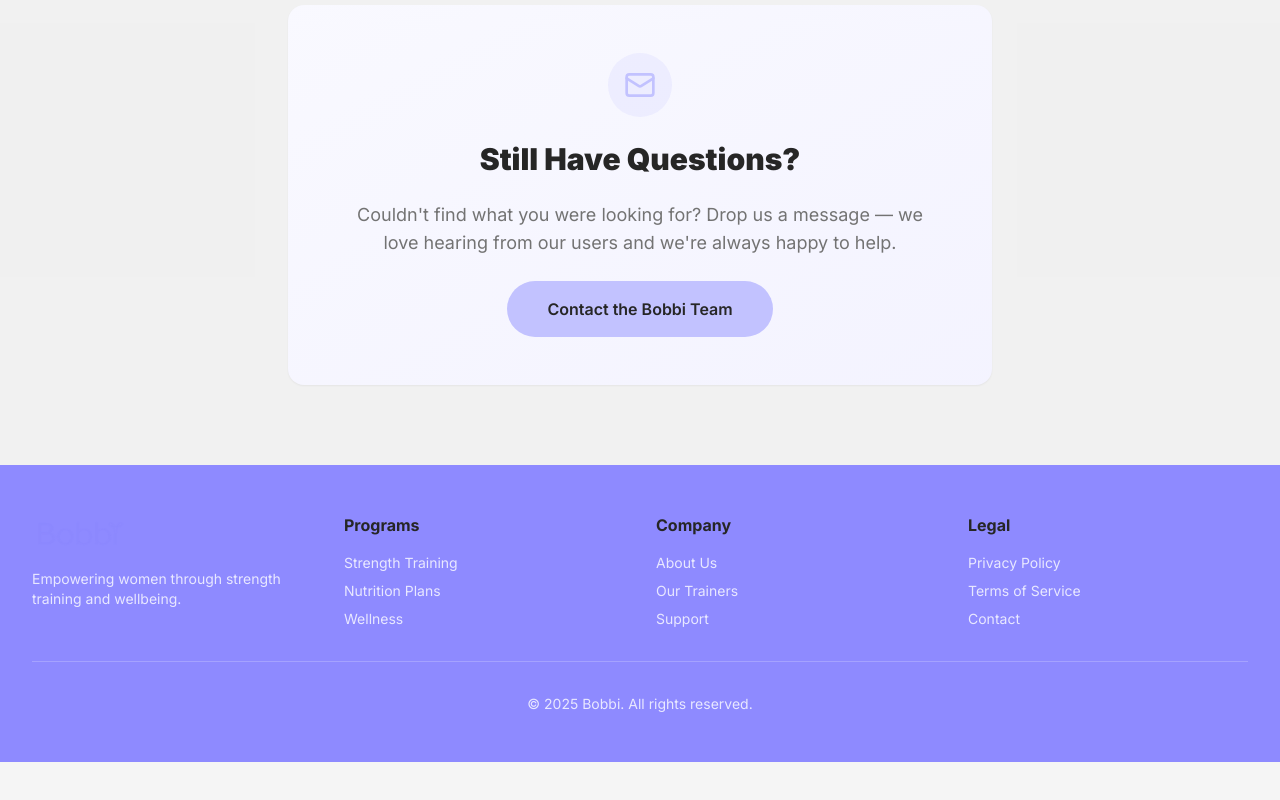
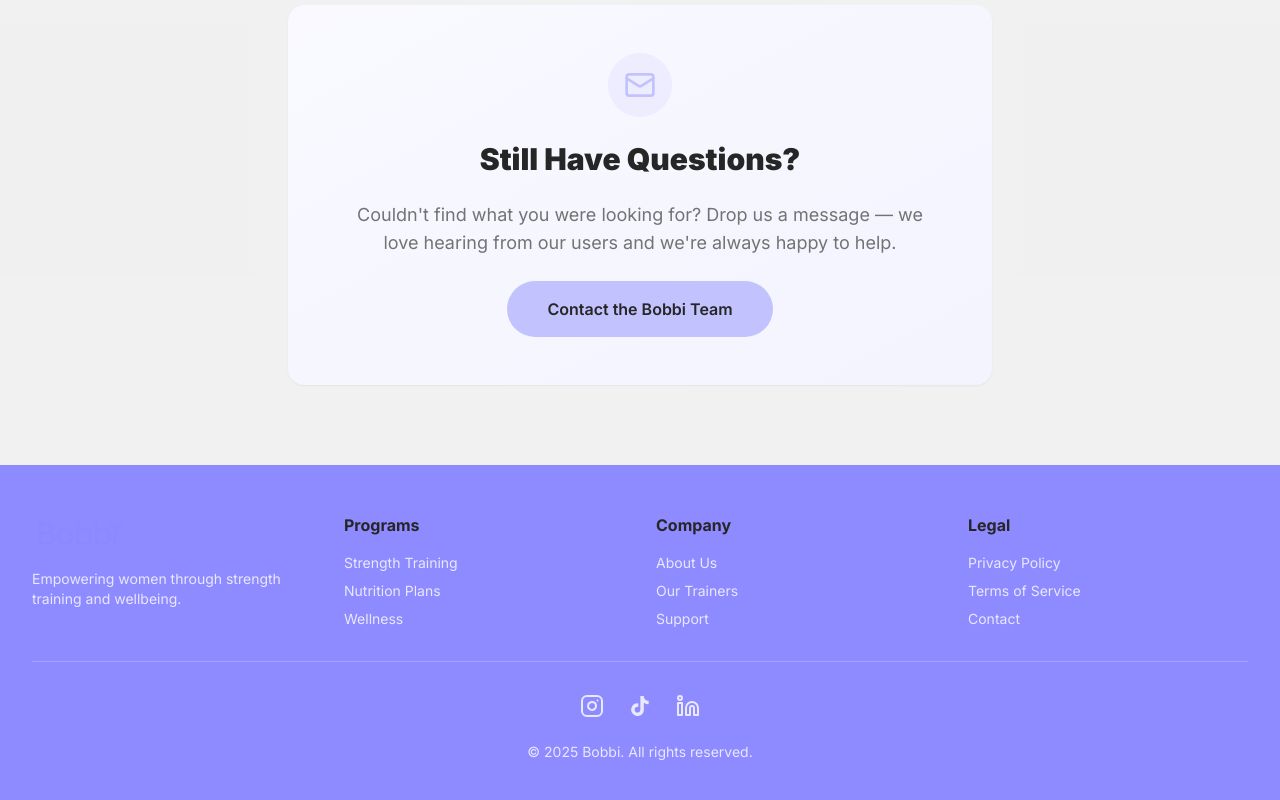
Before and after one commit to DhruvishaBobbi/my-evolve-clone, a React (Vite) app: page /faq in a window 1280 px wide. Shown: the part 2518-3318 px from the top of the page. Before the commit the page ends 3280 px from the top, so only its background shows below. Built offline with nearby package versions, Linux system fonts and the light colour scheme; the HTML template or start-up script is replaced by a standard one.

Commit message:
Add social media icons to footer

```diff
--- a/src/components/Footer.tsx
+++ b/src/components/Footer.tsx
@@ -1,4 +1,16 @@
 import bobbiLogo from "@/assets/bobbi-logo.png";
+import { Instagram, Linkedin } from "lucide-react";
+
+const TikTokIcon = () => (
+  <svg
+    viewBox="0 0 24 24"
+    fill="currentColor"
+    className="h-6 w-6"
+    xmlns="http://www.w3.org/2000/svg"
+  >
+    <path d="M19.59 6.69a4.83 4.83 0 0 1-3.77-4.25V2h-3.45v13.67a2.89 2.89 0 0 1-5.2 1.74 2.89 2.89 0 0 1 2.31-4.64 2.93 2.93 0 0 1 .88.13V9.4a6.84 6.84 0 0 0-1-.05A6.33 6.33 0 0 0 5 20.1a6.34 6.34 0 0 0 10.86-4.43v-7a8.16 8.16 0 0 0 4.77 1.52v-3.4a4.85 4.85 0 0 1-1-.1z"/>
+  </svg>
+);
 
 const Footer = () => {
   return (
@@ -80,8 +92,37 @@ const Footer = () => {
           </div>
         </div>
 
-        <div className="border-t border-secondary-foreground/20 pt-8 text-center text-sm text-secondary-foreground/80">
-          <p>© 2025 Bobbi. All rights reserved.</p>
+        <div className="border-t border-secondary-foreground/20 pt-8">
+          <div className="flex justify-center gap-6 mb-6">
+            <a
+              href="https://instagram.com"
+              target="_blank"
+              rel="noopener noreferrer"
+              className="text-secondary-foreground/80 hover:text-primary transition-colors"
+              aria-label="Follow us on Instagram"
+            >
+              <Instagram className="h-6 w-6" />
+            </a>
+            <a
+              href="https://tiktok.com"
+              target="_blank"
+              rel="noopener noreferrer"
+              className="text-secondary-foreground/80 hover:text-primary transition-colors"
+              aria-label="Follow us on TikTok"
+            >
+              <TikTokIcon />
+            </a>
+            <a
+              href="https://linkedin.com"
+              target="_blank"
+              rel="noopener noreferrer"
+              className="text-secondary-foreground/80 hover:text-primary transition-colors"
+              aria-label="Follow us on LinkedIn"
+            >
+              <Linkedin className="h-6 w-6" />
+            </a>
+          </div>
+          <p className="text-center text-sm text-secondary-foreground/80">© 2025 Bobbi. All rights reserved.</p>
         </div>
       </div>
     </footer>
```
